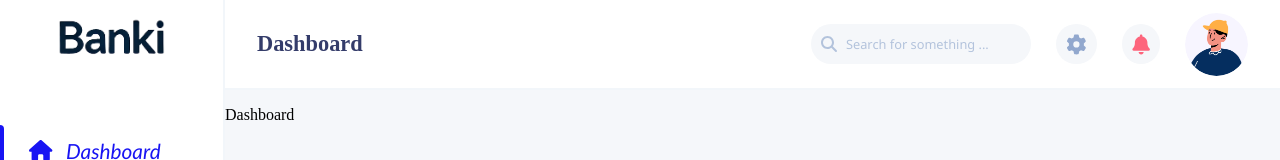
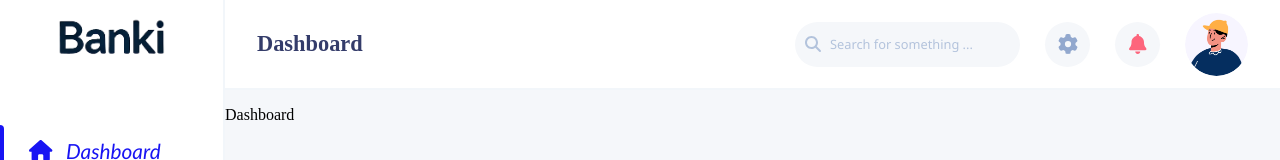
Before and after one commit to Tatsuhik-o/banki, a React (Vite) app: page / in a window 1280 px wide. Shown: the top 160 px of the page. Built offline with nearby package versions, Linux system fonts and the light colour scheme; no server answers.

Commit message:
finished sidebar and working on header

```diff
--- a/src/layouts/header/Header.tsx
+++ b/src/layouts/header/Header.tsx
@@ -42,10 +42,15 @@ const useStyles = makeStyles({
     display: "flex",
     gap: "25px",
   },
-  icon: {
+  icon_wrapper: {
+    width: "45px",
+    height: "45px",
     backgroundColor: "#F5F7FA",
     borderRadius: "50%",
     overflow: "hidden",
+    display: "flex",
+    justifyContent: "center",
+    alignItems: "center",
     padding: "0.65rem",
     cursor: "pointer",
   },
@@ -61,6 +66,7 @@ const useStyles = makeStyles({
   },
   input: {
     position: "relative",
+    width: "225px",
     "& input": {
       height: "100%",
       width: "100%",
@@ -95,7 +101,7 @@ export default function Header() {
     const fast = new Promise((resolve) => {
       setTimeout(() => {
         resolve("placeholder_image.png");
-      }, 100);
+      }, 250);
     });
 
     const fetchNewImage = async (): Promise<string> => {
@@ -122,18 +128,12 @@ export default function Header() {
               />
               <input type="text" placeholder="Search for something ..." />
             </div>
-            <FontAwesomeIcon
-              icon={faGear}
-              color="#92A8CE"
-              className={classes.icon}
-              fontSize={20}
-            />
-            <FontAwesomeIcon
-              icon={faBell}
-              color="#FD657C"
-              className={classes.icon}
-              fontSize={20}
-            />
+            <div className={classes.icon_wrapper}>
+              <FontAwesomeIcon icon={faGear} color="#92A8CE" fontSize={20} />
+            </div>
+            <div className={classes.icon_wrapper}>
+              <FontAwesomeIcon icon={faBell} color="#FD657C" fontSize={20} />
+            </div>
           </div>
         )}
         <div className={classes.profile_snippet}>
```
